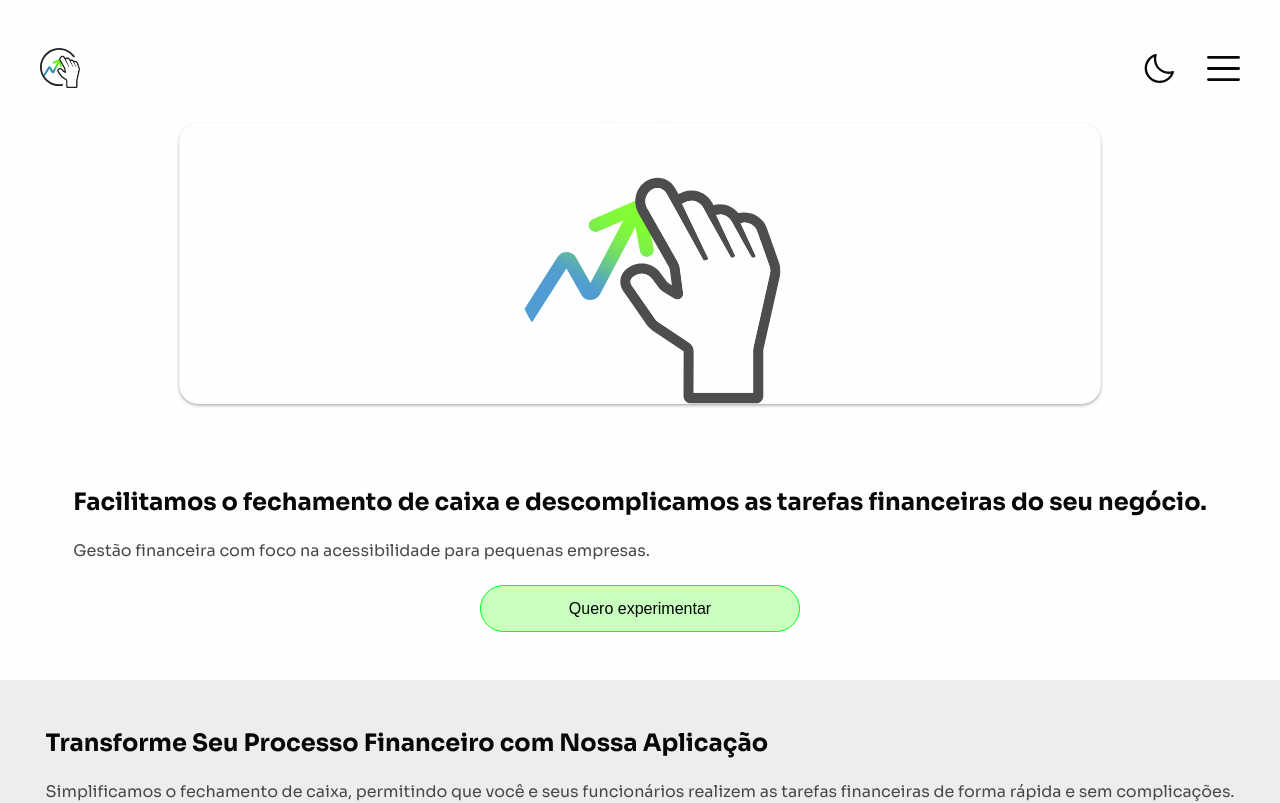
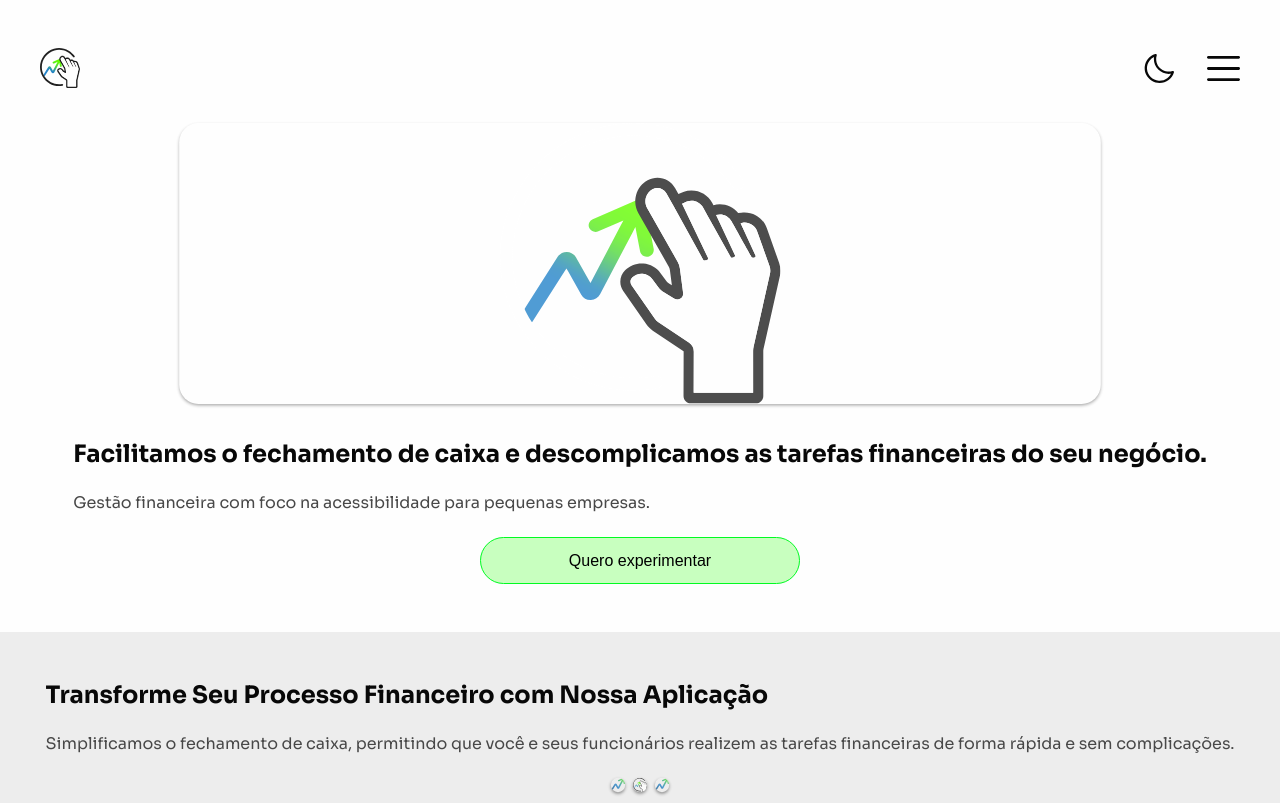
Before and after one commit to jaqueuchoab/caixanamao, a React (Vite) app: page / in a window 1280 px wide. Shown: the top 803 px of the page. Built offline with nearby package versions, Linux system fonts and the light colour scheme.

Commit message:
fix: style componente Home

```diff
--- a/src/components/home/Home.module.css
+++ b/src/components/home/Home.module.css
@@ -16,6 +16,9 @@
   padding: 3rem 2.5rem 0 2.5rem;
 }
 
+.sectionContent:nth-last-child(3) {
+  padding: 0 2.5rem 3rem 2.5rem;
+}
 
 .gradientArrow {
   width: 9.55rem;
```
